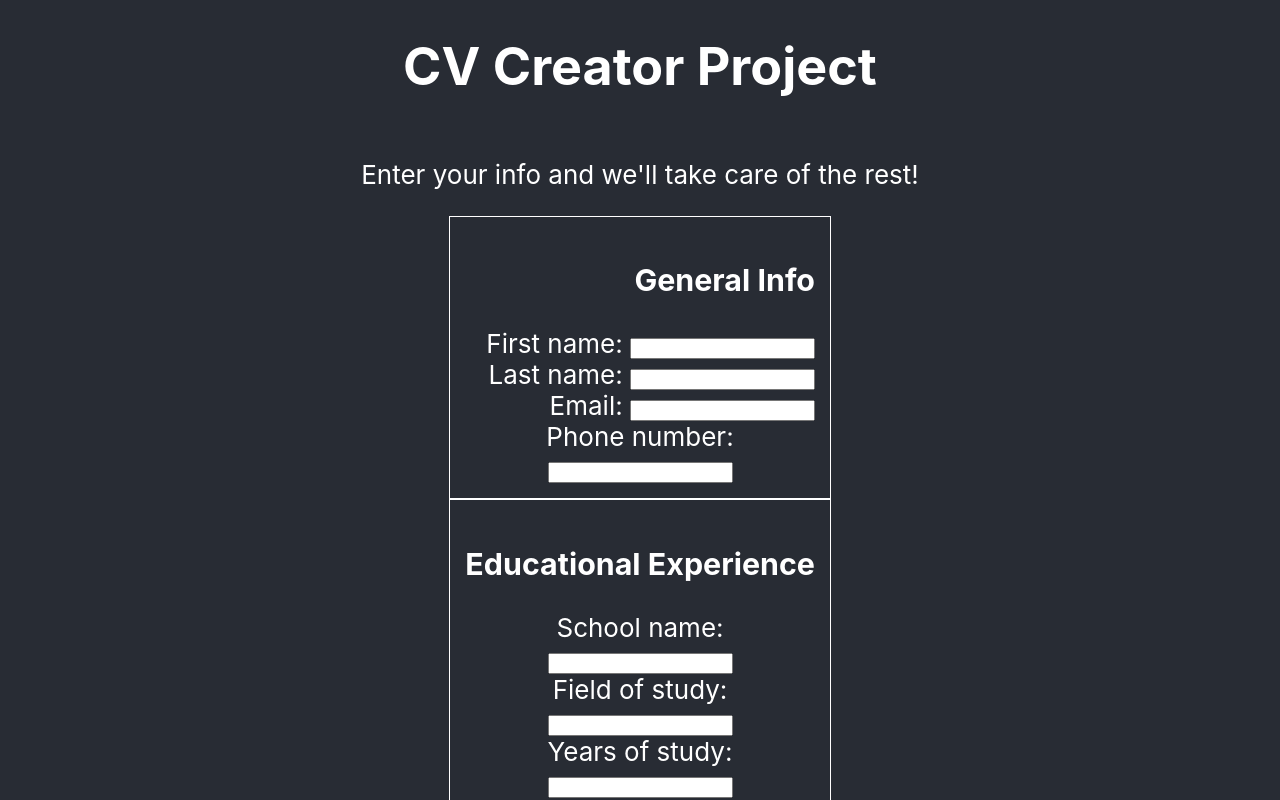
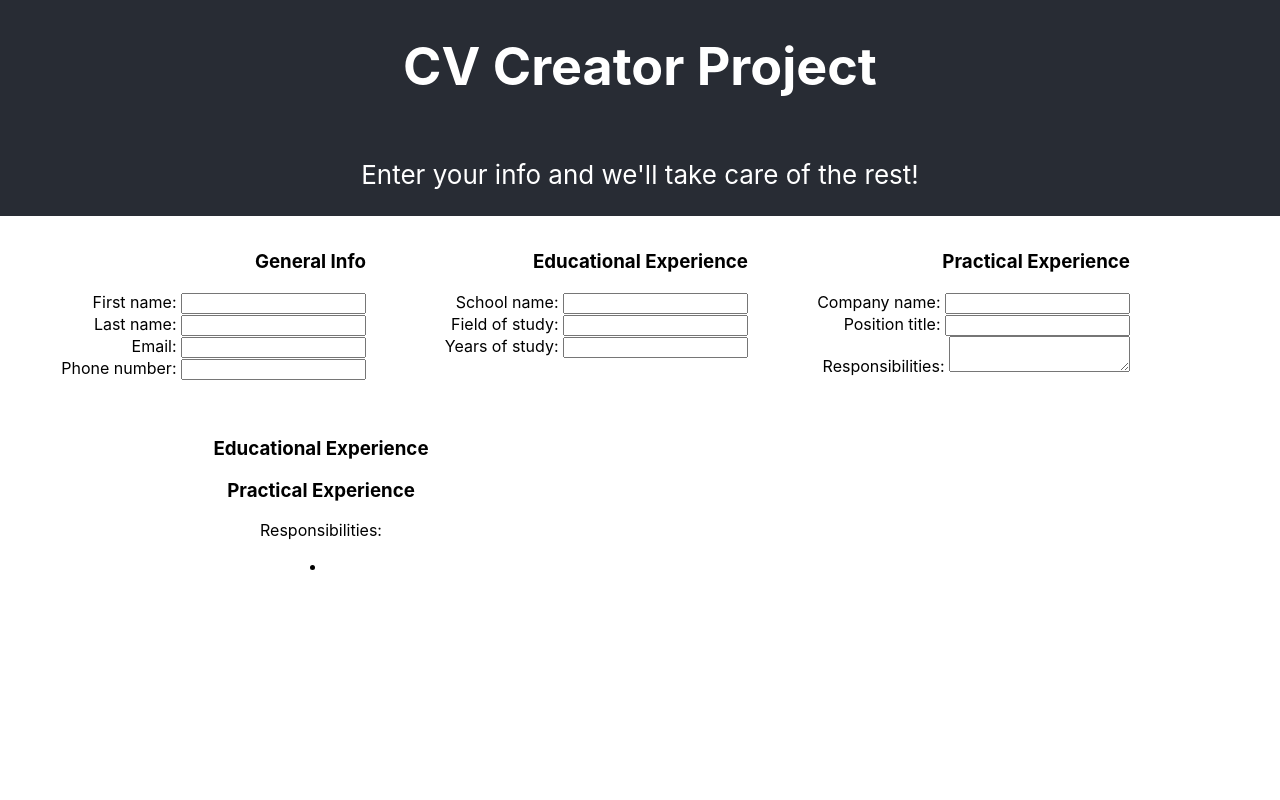
Before and after one commit to pinkx-xlink/cv-application-project, a React (Create React App) app in the folder cv-app-project/: page / in a window 1280 px wide. Shown: the top 800 px of the page. Built offline with nearby package versions, Linux system fonts and the light colour scheme.

Commit message:
Create a container div to put the input fields into (inputs were all in the <header>)

```diff
--- a/cv-app-project/src/App.css
+++ b/cv-app-project/src/App.css
@@ -9,7 +9,7 @@
 
 .App-header {
   background-color: #282c34;
-  min-height: 100vh;
+  min-height: 10vh;
   display: flex;
   flex-direction: column;
   align-items: center;
@@ -31,7 +31,11 @@
   align-items: self-end;
   padding: 15px;
 }
-
+.user-input {
+  display: flex;
+  flex-direction: row;
+  justify-items: center;
+}
 #cv-form {
   border: 1px solid white;
   width: 600px;
--- a/cv-app-project/src/App.js
+++ b/cv-app-project/src/App.js
@@ -58,6 +58,9 @@ function App() {
       <header className="App-header">
         <h1>CV Creator Project</h1>
         <p>Enter your info and we'll take care of the rest!</p>
+      </header>
+
+      <div class="user-input">
           <div class="general-info">
             <h3>General Info</h3>
             <label>
@@ -139,7 +142,7 @@ function App() {
               />
             </label>
           </div>
-
+        </div>
 
         <div id="cv-form">
           <h2>{fullName}</h2>
@@ -155,7 +158,6 @@ function App() {
           <p>Responsibilities:</p>
           <li>{responsibilities}</li>
         </div>
-      </header>
     </div>
   );
 }
```
Lines whose indentation alone changed are shown as unchanged.
